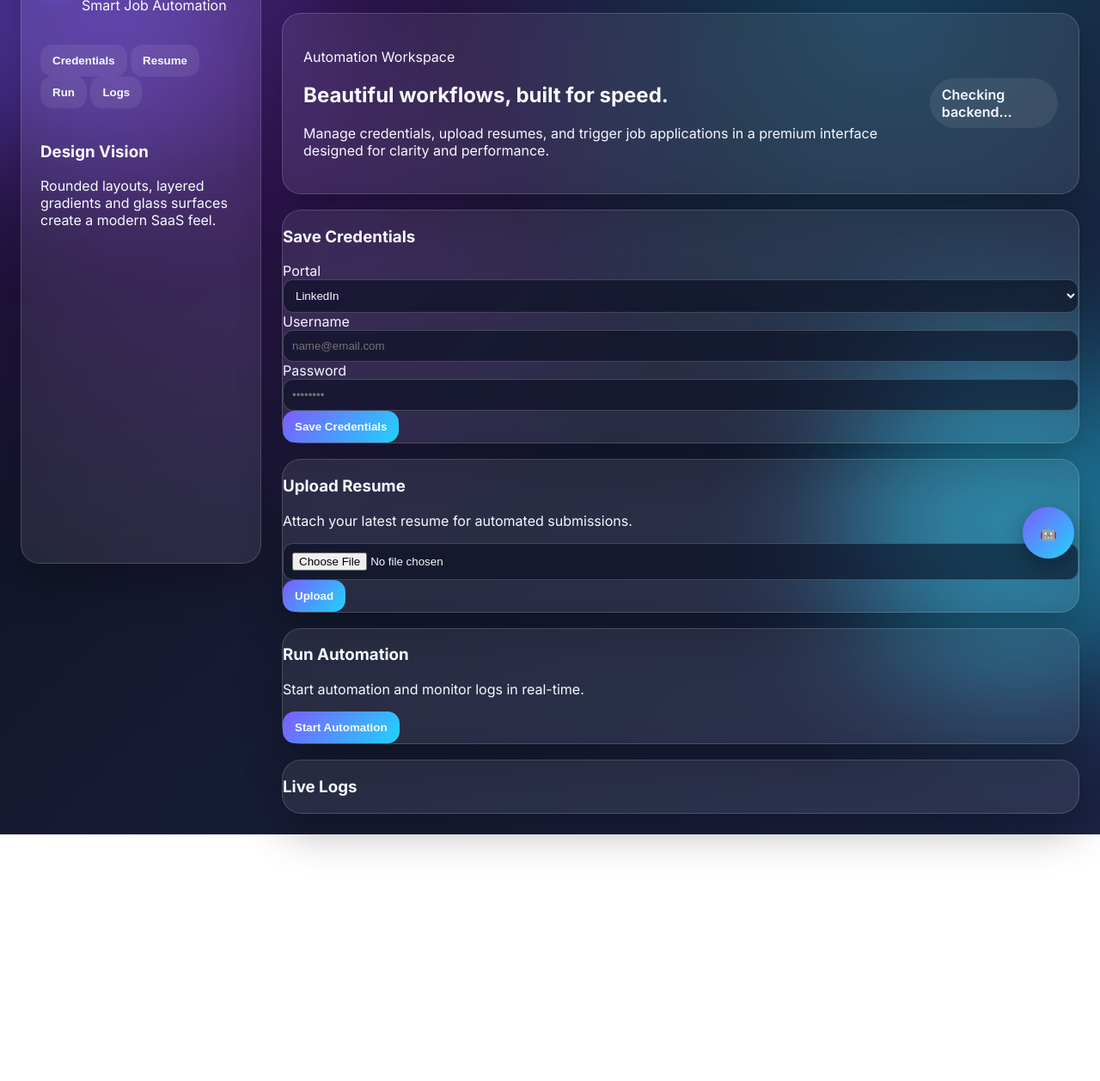
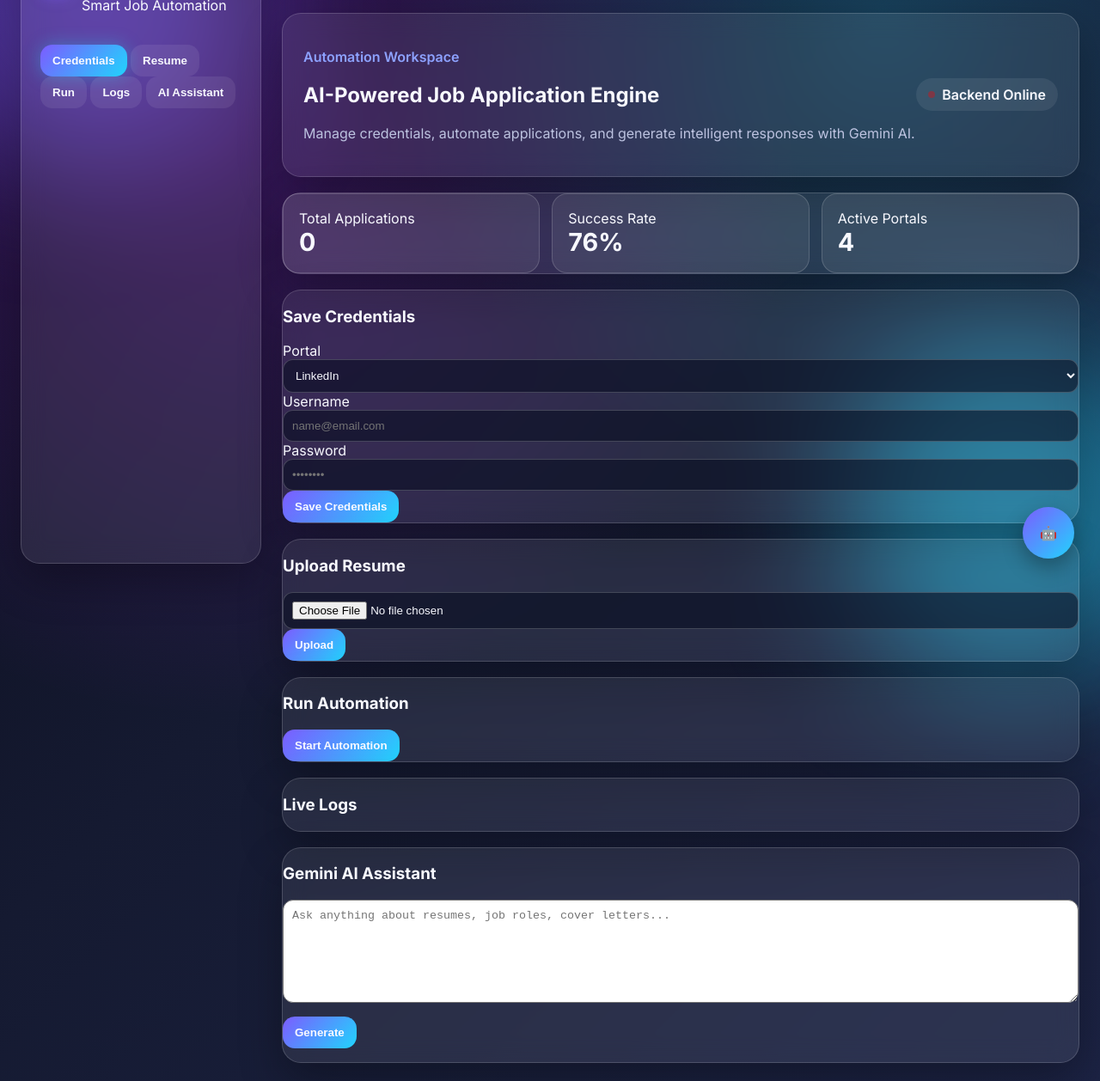
Before and after one commit to Chaitanysai/applyai, a website: page public/index.html in a window 1280 px wide. Shown: the part 120-1378 px from the top of the page at 86% size. Before the commit the page ends 1091 px from the top, so only its background shows below. Drawn offline with Linux system fonts and the light colour scheme; no server answers.

Commit message:
Refactor HTML structure and improve accessibility

```diff
--- a/public/index.html
+++ b/public/index.html
@@ -1,23 +1,27 @@
 <!DOCTYPE html>
 <html lang="en">
 <head>
-  <meta charset="UTF-8">
-  <meta name="viewport" content="width=device-width, initial-scale=1.0">
+  <meta charset="UTF-8" />
+  <meta name="viewport" content="width=device-width, initial-scale=1.0" />
   <title>ApplyAI Dashboard</title>
 
+  <!-- Google Font -->
   <link rel="preconnect" href="https://fonts.googleapis.com">
   <link rel="preconnect" href="https://fonts.gstatic.com" crossorigin>
   <link href="https://fonts.googleapis.com/css2?family=Inter:wght@400;500;600;700;800&display=swap" rel="stylesheet">
 
-  <link rel="stylesheet" href="style.css">
+  <link rel="stylesheet" href="style.css" />
 </head>
+
 <body>
 
   <div class="app-shell">
 
+    <!-- Sidebar -->
     <aside class="sidebar glass-card">
+
       <div class="brand">
-      <span class="brand-logo">✦</span>
+        <div class="brand-logo">✦</div>
         <div>
           <h1>ApplyAI</h1>
           <p>Smart Job Automation</p>
@@ -25,39 +29,56 @@
       </div>
 
       <nav class="nav-buttons">
-      <button onclick="showSection('credentials')">Credentials</button>
+        <button onclick="showSection('credentials')" class="active">Credentials</button>
         <button onclick="showSection('resume')">Resume</button>
         <button onclick="showSection('run')">Run</button>
         <button onclick="showSection('logs')">Logs</button>
+        <button onclick="showSection('ai')">AI Assistant</button>
       </nav>
 
-    <div class="sidebar-tip">
-      <h3>Design Vision</h3>
-      <p>Rounded layouts, layered gradients and glass surfaces create a modern SaaS feel.</p>
-    </div>
     </aside>
 
+    <!-- Main Content -->
     <main class="main-content">
 
-    <section class="hero glass-card">
+      <!-- Hero -->
+      <section class="hero glass-card reveal">
         <div>
-        <p class="eyebrow">Automation Workspace</p>
-        <h2>Beautiful workflows, built for speed.</h2>
-        <p class="hero-copy">
-          Manage credentials, upload resumes, and trigger job applications
-          in a premium interface designed for clarity and performance.
+          <p style="color:#8da2ff; font-weight:600;">Automation Workspace</p>
+          <h2>AI-Powered Job Application Engine</h2>
+          <p style="color: var(--muted);">
+            Manage credentials, automate applications, and generate intelligent responses with Gemini AI.
           </p>
         </div>
 
         <div id="status" class="status-pill">
-        Checking backend...
+          <span class="dot"></span>
+          Backend Online
         </div>
       </section>
 
-    <section id="credentials" class="section glass-card">
+      <!-- Stats -->
+      <section class="glass-card reveal">
+        <div class="stats-grid">
+          <div class="stat-card">
+            <div>Total Applications</div>
+            <div class="stat-number" id="totalApps">0</div>
+          </div>
+          <div class="stat-card">
+            <div>Success Rate</div>
+            <div class="stat-number">76%</div>
+          </div>
+          <div class="stat-card">
+            <div>Active Portals</div>
+            <div class="stat-number">4</div>
+          </div>
+        </div>
+      </section>
+
+      <!-- Credentials -->
+      <section id="credentials" class="section glass-card reveal">
         <h3>Save Credentials</h3>
 
-      <div class="form-grid">
         <label>
           Portal
           <select id="portal">
@@ -70,47 +91,61 @@
 
         <label>
           Username
-          <input id="username" placeholder="name@email.com">
+          <input id="username" placeholder="name@email.com" />
         </label>
 
         <label>
           Password
-          <input id="password" type="password" placeholder="••••••••">
+          <input id="password" type="password" placeholder="••••••••" />
         </label>
-      </div>
 
-      <button class="primary-btn" onclick="saveCredentials()">
-        Save Credentials
-      </button>
+        <button class="primary-btn" onclick="saveCredentials()">Save Credentials</button>
       </section>
 
-    <section id="resume" class="section glass-card hidden">
+      <!-- Resume -->
+      <section id="resume" class="section glass-card hidden reveal">
         <h3>Upload Resume</h3>
-      <p>Attach your latest resume for automated submissions.</p>
 
-      <div class="inline-actions">
-        <input type="file" id="resumeFile">
+        <input type="file" id="resumeFile" />
         <button class="primary-btn" onclick="uploadResume()">Upload</button>
-      </div>
       </section>
 
-    <section id="run" class="section glass-card hidden">
+      <!-- Run Automation -->
+      <section id="run" class="section glass-card hidden reveal">
         <h3>Run Automation</h3>
-      <p>Start automation and monitor logs in real-time.</p>
 
         <button class="primary-btn" onclick="runAutomation()">
           Start Automation
         </button>
       </section>
 
-    <section id="logs" class="section glass-card hidden">
+      <!-- Logs -->
+      <section id="logs" class="section glass-card hidden reveal">
         <h3>Live Logs</h3>
         <div id="logBox"></div>
+      </section>
+
+      <!-- AI Assistant -->
+      <section id="ai" class="section glass-card hidden reveal">
+        <h3>Gemini AI Assistant</h3>
+
+        <textarea
+          id="aiInput"
+          placeholder="Ask anything about resumes, job roles, cover letters..."
+          style="width:100%; min-height:120px; margin-bottom:12px; border-radius:12px; padding:10px;"
+        ></textarea>
+
+        <button class="primary-btn" onclick="askAI()">
+          Generate
+        </button>
+
+        <div id="aiOutput" style="margin-top:16px;"></div>
       </section>
 
     </main>
   </div>
 
   <script src="app.js"></script>
+
 </body>
 </html>
```
Lines whose indentation alone changed are shown as unchanged.
